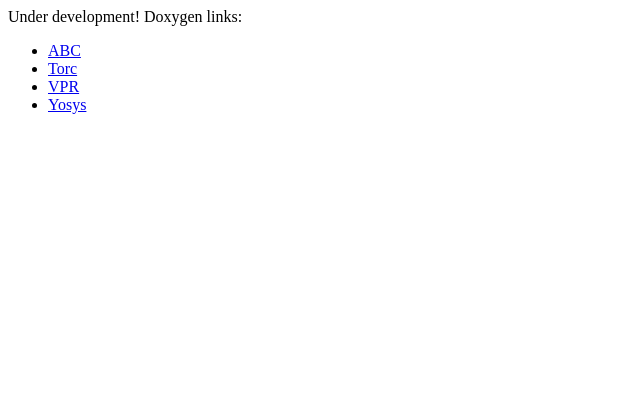
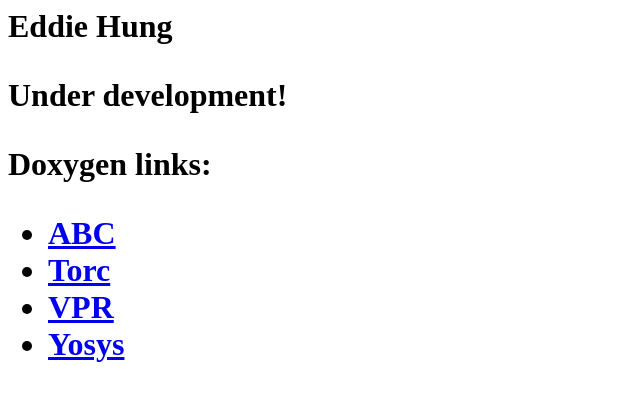
Before and after one commit to eddiehung/eddiehung.github.io, a plain HTML site: page index.html in a window 1280 px wide. Shown: the whole page, without its empty margins (0-640 px from the left). Drawn offline with Linux system fonts and the light colour scheme.

Commit message:
Add title, spacing

```diff
--- a/index.html
+++ b/index.html
@@ -1,13 +1,17 @@
 <html>
+<title>Eddie Hung</title>
 <body>
-Under development!
+<h1>Eddie Hung</title>
 
-Doxygen links:
+<p>Under development!</p>
+
+<p>Doxygen links:
 <ul>
 	<li><a href="dox-abc/">ABC</a></li>
 	<li><a href="dox-torc/">Torc</a></li>
 	<li><a href="dox-vtr/">VPR</a></li>
 	<li><a href="yosys/">Yosys</a></li>
 </ul>
+</p>
 </body>
 </html>
```
